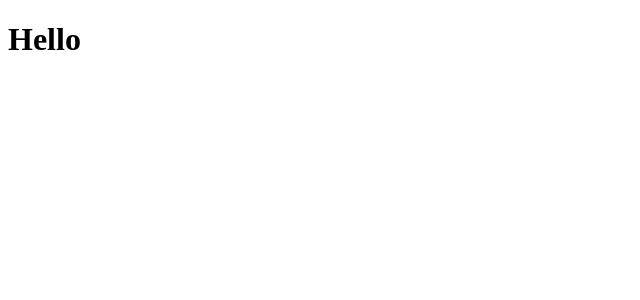
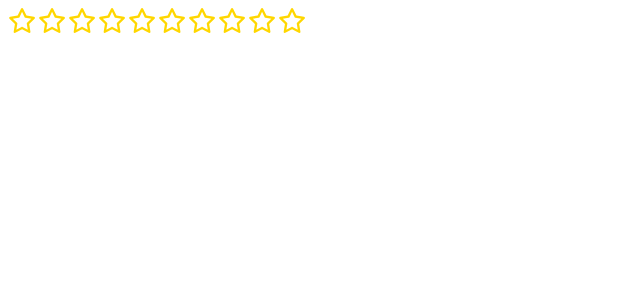
Before and after one commit to CandleLearner-M/usePopcorn, a React (Vite) app: page / in a window 1280 px wide. Shown: the top 300 px of the page, without its empty margins (0-640 px from the left). Built offline with nearby package versions, Linux system fonts and the light colour scheme.

Commit message:
Creating a Star Component

```diff
--- a/package.json
+++ b/package.json
@@ -11,6 +11,8 @@
   },
   "dependencies": {
     "@fortawesome/fontawesome-svg-core": "^6.7.2",
+    "@fortawesome/free-brands-svg-icons": "^6.7.2",
+    "@fortawesome/free-regular-svg-icons": "^6.7.2",
     "@fortawesome/free-solid-svg-icons": "^6.7.2",
     "@fortawesome/react-fontawesome": "^0.2.2",
     "react": "^18.3.1",
--- a/src/StarRating.tsx
+++ b/src/StarRating.tsx
@@ -1,6 +1,98 @@
-function StarRating () {
+import { faStar } from "@fortawesome/free-regular-svg-icons";
+import { faStar as faStarFilled } from "@fortawesome/free-solid-svg-icons";
+import { FontAwesomeIcon } from "@fortawesome/react-fontawesome";
+import { useState } from "react";
+import { CSSProperties } from "react";
+
+const containerStyle = {
+  display: "flex",
+  alignItems: "center",
+  gap: "15px",
+};
+
+const startContainerStyle = {
+  display: "flex",
+  gap: "5px",
+};
+
+const textStyle = {
+  lineHeight: "1",
+  margin: "0",
+};
+
+interface StarRatingProps {
+  maxRating: number;
+}
+
+function StarRating({ maxRating = 5 }: StarRatingProps) {
+  const [rating, setRating] = useState(0);
+  const [hoverRating, setHoverRating] = useState(0);
+
+  const handleHover = function (num: number) {
+    setHoverRating(num);
+  };
+
   return (
-    <h1>Hello</h1>
+    <div style={containerStyle}>
+      <div style={startContainerStyle}>
+        {Array.from({ length: maxRating }, (_, index) => (
+          <Star
+            key={index}
+            onRate={() => setRating(index + 1)}
+            onHoverIn={() => handleHover(index + 1)}
+            onHoverOut={() => handleHover(0)}
+            isFilled={
+              hoverRating ? hoverRating >= index + 1 : index + 1 <= rating
+            }
+          />
+        ))}
+      </div>
+      <p style={textStyle}>{hoverRating || rating || ""}</p>
+    </div>
+  );
+}
+
+const starStyle = {
+  position: "relative",
+  color: "gold",
+  fontSize: "25px",
+  width: "25px",
+  height: "25px",
+  display: "block",
+  cursor: "pointer",
+} satisfies CSSProperties;
+
+const iconStyle = {
+  position: "absolute",
+  top: "0",
+  left: "0",
+  transition: "opacity 0.1s ease",
+} satisfies CSSProperties;
+
+interface StarProps {
+  onRate: () => void;
+  isFilled: boolean;
+  onHoverIn: () => void;
+  onHoverOut: () => void;
+}
+
+function Star({ onRate, isFilled, onHoverIn, onHoverOut }: StarProps) {
+  return (
+    <span
+      style={starStyle}
+      onClick={onRate}
+      onMouseEnter={onHoverIn}
+      onMouseLeave={onHoverOut}
+    >
+      <FontAwesomeIcon
+        icon={faStar}
+        style={{ ...iconStyle, opacity: isFilled ? 0 : 1 }}
+      />
+      <FontAwesomeIcon
+        icon={faStarFilled}
+        style={{ ...iconStyle, opacity: isFilled ? 1 : 0 }}
+      />
+    </span>
   );
 }
 
--- a/src/main.tsx
+++ b/src/main.tsx
@@ -7,6 +7,6 @@ import StarRating from "./StarRating";
 createRoot(document.getElementById("root")!).render(
   <StrictMode>
     {/* <App /> */}
-    <StarRating />
+    <StarRating maxRating={10} />
   </StrictMode>
 );
```
Also changed, not shown: 1 other file (tests, documents, lock files or other folders).
